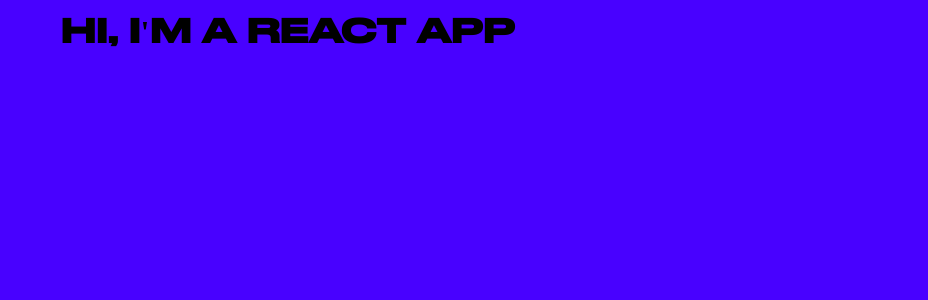
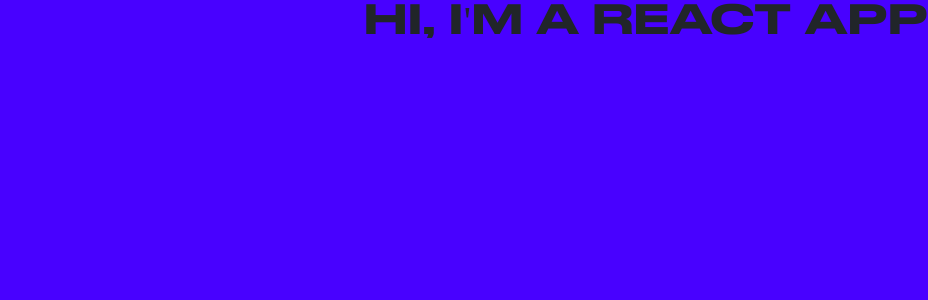
Before and after one commit to GeneralChauhan/vanholtz-clone, a React (Create React App) app: page / in a window 1280 px wide. Shown: the top 300 px of the page, without its empty margins (352-1280 px from the left). Built offline with nearby package versions, Linux system fonts and the light colour scheme.

Commit message:
bootstrap added

```diff
--- a/public/index.html
+++ b/public/index.html
@@ -3,6 +3,7 @@
   <head>
     <meta charset="utf-8" />
     <link rel="icon" href="%PUBLIC_URL%/favicon.ico" />
+    <link href="https://cdn.jsdelivr.net/npm/bootstrap@5.0.2/dist/css/bootstrap.min.css" rel="stylesheet" integrity="sha384-EVSTQN3/azprG1Anm3QDgpJLIm9Nao0Yz1ztcQTwFspd3yD65VohhpuuCOmLASjC" crossorigin="anonymous">
     <meta name="viewport" content="width=device-width, initial-scale=1" />
     <meta name="theme-color" content="#000000" />
     <meta
--- a/src/components/styles.css
+++ b/src/components/styles.css
@@ -85,6 +85,9 @@
   }
 
 * {
+    padding: 0;
+    margin: 0;
+    box-sizing: border-box;
     text-align: center;
     background-color: #4801ff;
     font-family: "druk-medium";
@@ -96,3 +99,8 @@
     line-height: .9em;
     transition: color .5s,opacity .5s;;
   }
+  .titleMain{
+    /* margin-right: 0; */
+    float: right;
+    width: fit-content;
+  }
```
